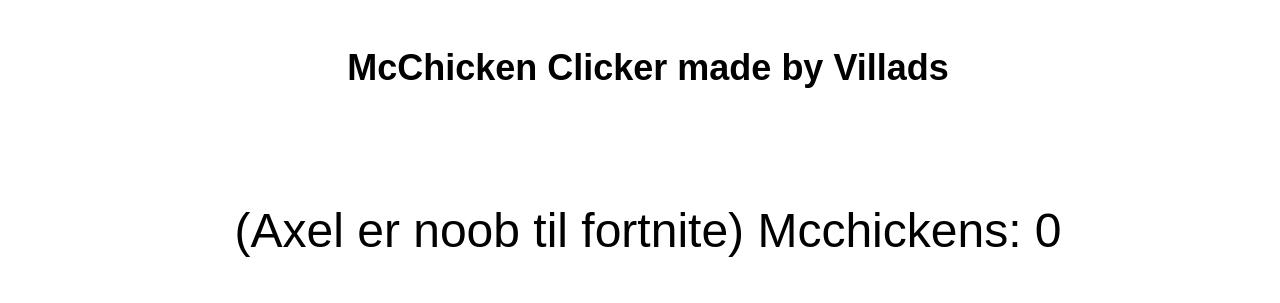
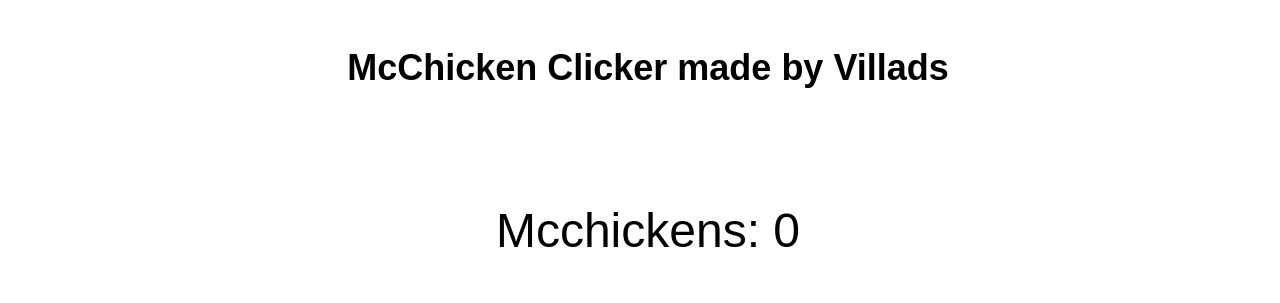
Before and after one commit to Villadskw/mcchicken-clicker, a plain HTML site: page index.html in a window 1280 px wide. Shown: the top 303 px of the page. Drawn offline with Linux system fonts and the light colour scheme.

Commit message:
Update index.html

```diff
--- a/index.html
+++ b/index.html
@@ -88,7 +88,7 @@
       <p>McChicken Clicker made by Villads</p>
     </div>
     <div class="counter">
-      <p>(Axel er noob til fortnite) Mcchickens: <span id="counter-display">0</span></p>
+      <p>Mcchickens: <span id="counter-display">0</span></p>
     </div>
     <div>
       <img src="https://cdn.discordapp.com/attachments/974695316701978704/1114940035096121475/mcchicken-removebg-preview_1.png" onclick="incrementCounter()" alt="mcchicken Image">
```
